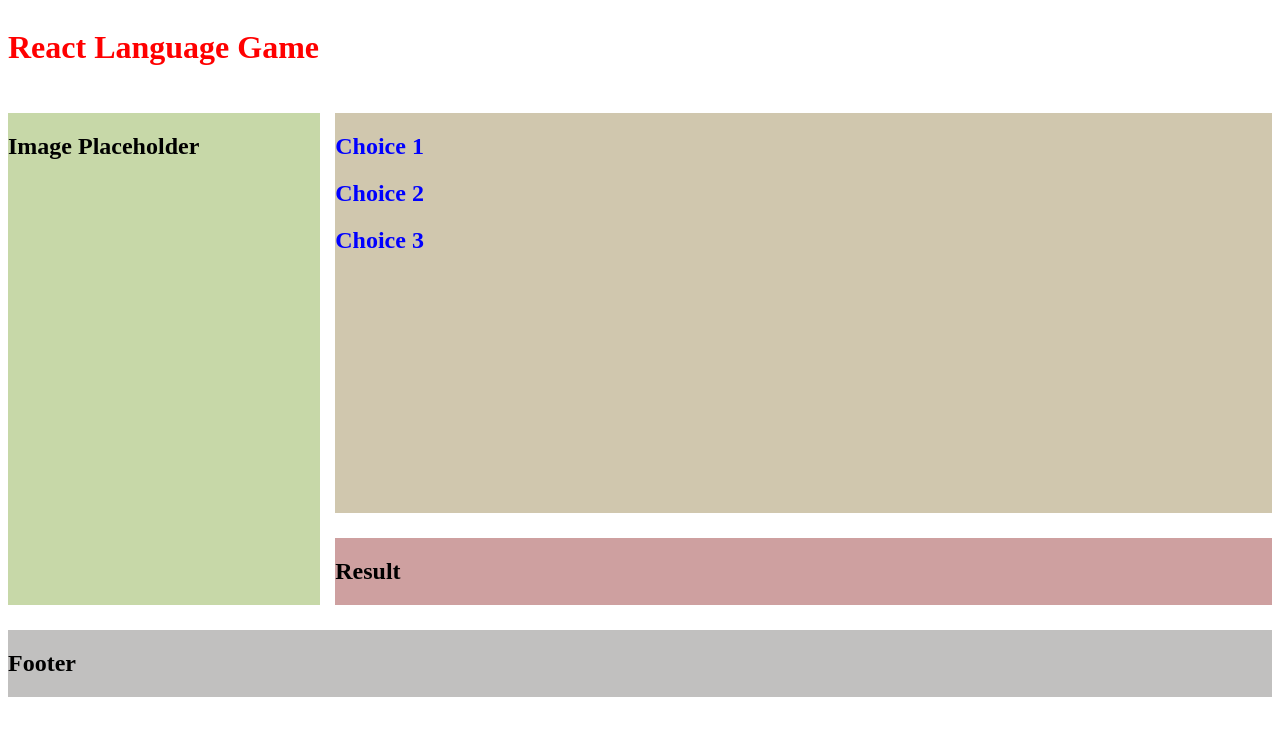
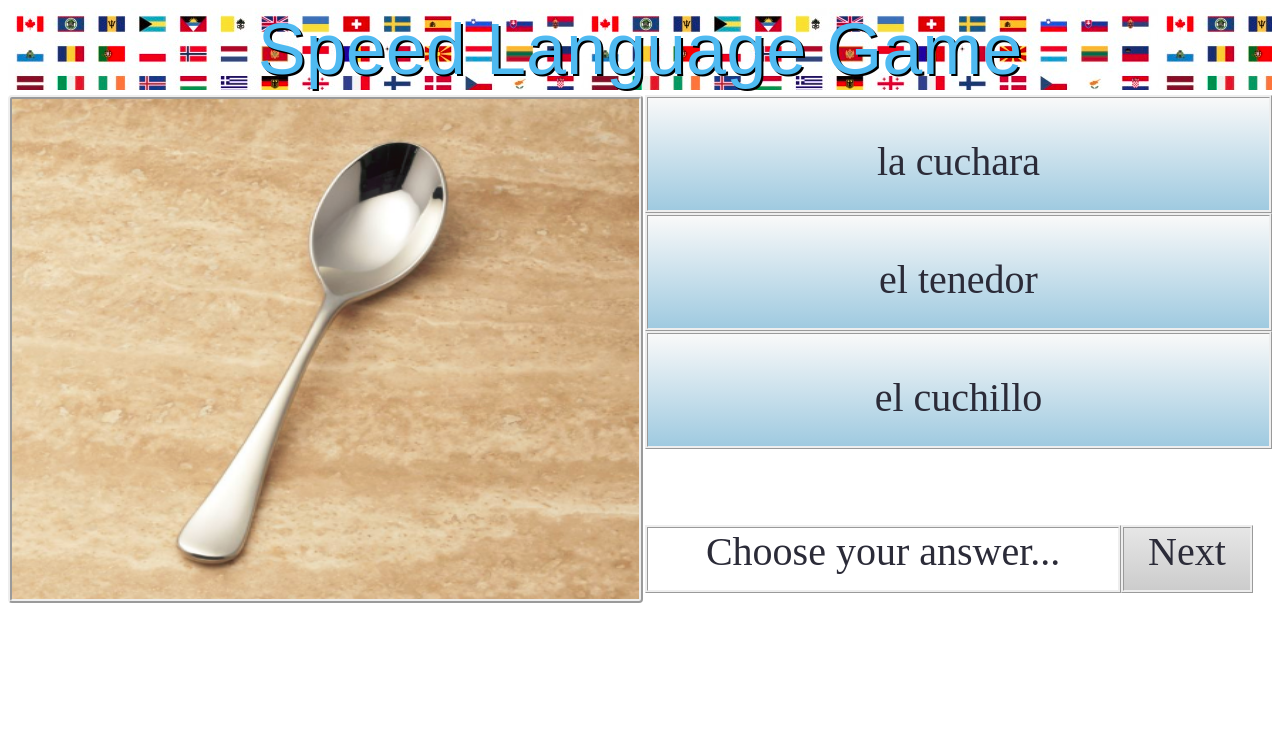
Before and after one commit to thecapdan/react-language-game, a React app: page / in a window 1280 px wide. Built offline with nearby package versions, Linux system fonts and the light colour scheme.

Commit message:
Styling improvements and adding navigation button

```diff
--- a/app/components/App.js
+++ b/app/components/App.js
@@ -15,11 +15,11 @@ export default class App extends React.Component {
 	render() {
 		return (
 			<div className="container">
-				<div className="header">
-					<h1>React Language Game</h1>
+				<div className="header" style ={ { backgroundImage: "url('../images/headerbackground.png')" } }>
+					<a>Speed Language Game</a>
 				</div>
 				<div className="leftbar">
-					<ImageDisplay imageName="Image Placeholder" />
+					<ImageDisplay imageName="spoon" />
 				</div>
 
 				<div className="rightbartop">
@@ -27,7 +27,7 @@ export default class App extends React.Component {
 				</div>
 
 				<div className="rightbarbottom">
-					<Result />
+					<Result awaitingAnswer={true} isCorrect={false} />
 				</div>
 
 				<div className="footer">
--- a/app/components/ChoiceBox.js
+++ b/app/components/ChoiceBox.js
@@ -20,7 +20,7 @@ export default class ChoiceBox extends React.Component {
   render() {
     return (
       <div className="ChoiceBox" onClick={this.setSelected.bind(this)}>
-        <h2>{this.props.word}</h2>
+        <p>{this.props.word}</p>
       </div>
     );
   }
--- a/app/components/Footer.js
+++ b/app/components/Footer.js
@@ -13,7 +13,7 @@ export default class Footer extends React.Component {
   render() {
     return (
       <div className="footer">
-        <h2>Footer</h2>
+        <h2></h2>
       </div>
     );
   }
--- a/app/components/ImageDisplay.js
+++ b/app/components/ImageDisplay.js
@@ -1,19 +1,19 @@
 import React from 'react';
 
-import '../styles/ChoiceBox.css';
+import styles from '../styles/ImageDisplay.css';
 
 export default class ImageDisplay extends React.Component {
-  constructor(props) {
-    super(props);
-    this.state = {
-      selected: false
-    };
+  renderImage(imageName) {
+    return (
+      <div>
+        <img src={"../images/" + imageName + ".PNG"} />
+      </div>
+    );
   }
-
   render() {
     return (
       <div className="imageHolder">
-        <h2>{this.props.imageName}</h2>
+        {this.renderImage(this.props.imageName)}
       </div>
     );
   }
--- a/app/components/Options.js
+++ b/app/components/Options.js
@@ -7,7 +7,9 @@ require("../styles/ChoiceBox.css");
 export default class Options extends React.Component {
   constructor(props) {
     super(props);
-    this.state = {};
+    this.state = {
+      choiceList : [ "la cuchara", "el tenedor", "el cuchillo"]
+    };
   }
 
   choiceSelected() {
@@ -17,9 +19,9 @@ export default class Options extends React.Component {
   render() {
     return (
       <div className="optionHolder">
-        <ChoiceBox onChoiceClicked={this.choiceSelected} word="Choice 1" />
-        <ChoiceBox onChoiceClicked={this.choiceSelected} word="Choice 2" />
-        <ChoiceBox onChoiceClicked={this.choiceSelected} word="Choice 3" />
+        <ChoiceBox onChoiceClicked={this.choiceSelected} word={this.state.choiceList[0]} />
+        <ChoiceBox onChoiceClicked={this.choiceSelected} word={this.state.choiceList[1]} />
+        <ChoiceBox onChoiceClicked={this.choiceSelected} word={this.state.choiceList[2]} />
       </div>
     );
   }
--- a/app/components/Result.js
+++ b/app/components/Result.js
@@ -1,8 +1,8 @@
-import React from 'react';
+import React from "react";
 
-require('../styles/ChoiceBox.css');
+require("../styles/ChoiceBox.css");
 
-//import styles from '../styles/ChoiceBox.css';
+import styles from "../styles/Result.css";
 
 export default class Result extends React.Component {
   constructor(props) {
@@ -12,10 +12,29 @@ export default class Result extends React.Component {
     };
   }
 
+  showMessage() {
+    let message;
+    if (this.props.awaitingAnswer) {
+      message = "Choose your answer...";
+    } else {
+      message = this.props.isCorrect ? "Correct" : "Incorrect";
+      message += "... Next Question";
+    }
+
+    return message;
+  }
+
   render() {
     return (
       <div className="result">
-        <h2>Result</h2>
+        <div className="message">
+          {this.showMessage()}
+        </div>
+        <div className="navButton">
+          <a className="button">
+            Next
+          </a>
+        </div>
       </div>
     );
   }
--- a/app/styles/App.css
+++ b/app/styles/App.css
@@ -1,11 +1,19 @@
-h1{
-  color: red;
+.header {
+  text-align: center;
+}
+
+.header a {
+  font-family: fantasy;
+  color: #4fbaf1;
+  text-shadow: 2px 2px black;
+  font-size: 72px;
+
 }
 
 .container {
   display: grid;
-  grid-template-columns: 0.25fr 15px 0.75fr;
-  grid-template-rows: auto 25px auto 25px auto 25px auto;
+  grid-template-columns: 0.5fr 10px 0.5fr;
+  grid-template-rows: auto 5px auto 5px auto 5px auto;
 
 }
 
@@ -28,7 +36,6 @@ h1{
   grid-column-end: 2;
   grid-row-start: 3;
   grid-row-end: 6;
-  background: #c7d8a8;
 }
 
 .rightbartop {
@@ -36,7 +43,6 @@ h1{
   grid-column-end: 4;
   grid-row-start: 3;
   grid-row-end: 4;
-  background: #d0c7ae;
   height: 400px;
 }
 
@@ -45,7 +51,6 @@ h1{
   grid-column-end: 4;
   grid-row-start: 5;
   grid-row-end: 6;
-  background: #cea0a0;
 }
 
 .footer {
@@ -53,5 +58,4 @@ h1{
   grid-column-end: 4;
   grid-row-start: 7;
   grid-row-end: 8;
-  background: #c1c0bf;
 }
--- a/app/styles/ChoiceBox.css
+++ b/app/styles/ChoiceBox.css
@@ -1,3 +1,11 @@
-.ChoiceBox{
-  color: blue;
+.ChoiceBox {
+  height: 28%;
+  border-style: ridge;
+  background-image: -webkit-linear-gradient(top, #f9f9f9, #9fcae0);
 }
+
+.ChoiceBox p {
+  color: #2b2b38;
+  text-align: center;
+  font-size: 40px;
+}
--- /dev/null
+++ b/app/styles/ImageDisplay.css
@@ -0,0 +1,7 @@
+.imageHolder img {
+  width: 100%;
+  max-height: 500px;
+  border-style: ridge;
+  border-width: 4px;
+  border-radius: 4px;
+}
--- /dev/null
+++ b/app/styles/Result.css
@@ -0,0 +1,26 @@
+.result .message {
+  color: #2b2b38;
+  text-align: center;
+  font-size: 40px;
+  border-style: ridge;
+  display: block;
+  float: left;
+  width: 75%;
+  height: 80%;
+}
+
+.result .navButton {
+  color: #2b2b38;
+  text-align: center;
+  font-size: 40px;
+  border-style: ridge;
+  background-image: -webkit-linear-gradient(top, #e6e6e6, #cccccc);
+  display: block;
+  float: left;
+  width: 20%;
+  height: 80%;
+}
+
+.result .navButton .disabled {
+  color: red;
+}
```
Also changed, not shown: app/images/headerbackground.PNG (added), app/images/spoon.PNG (added).
